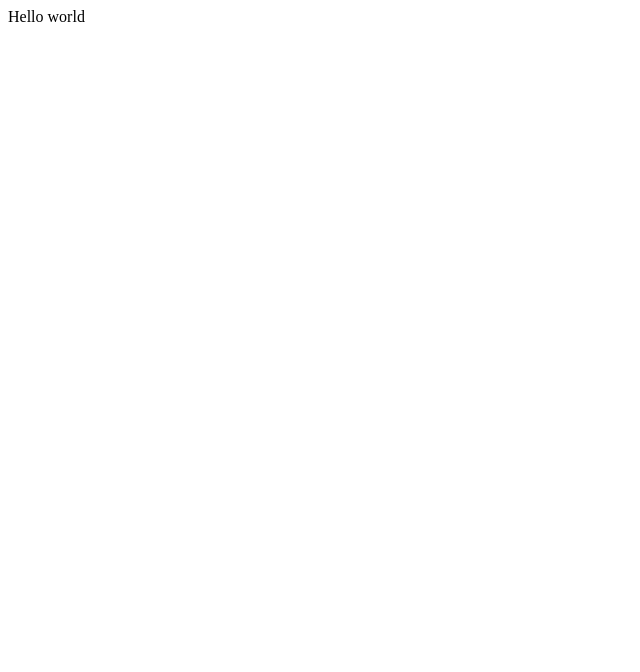
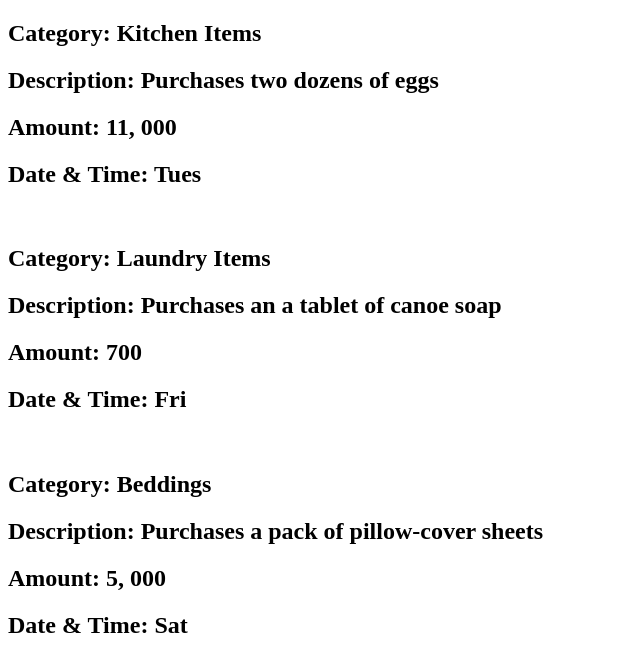
Before and after one commit to Princess-Morris/budget-track, a React (Create React App) app: page / in a window 1280 px wide. Shown: the top 672 px of the page, without its empty margins (0-640 px from the left). Built offline with nearby package versions, Linux system fonts and the light colour scheme.

Commit message:
display for each list

```diff
--- a/src/App.js
+++ /dev/null
@@ -1,6 +0,0 @@
-import { jsx as _jsx } from "react/jsx-runtime";
-import './App.css';
-function App() {
-    return (_jsx("div", { className: "App", children: "Hello world" }));
-}
-export default App;
--- a/src/App.tsx
+++ b/src/App.tsx
@@ -1,9 +1,10 @@
 import './App.css';
+import BudgetLists from './components/BudgetLists';
 
 function App() {
   return (
-    <div className="App">
-    Hello world
+    <div>
+    <BudgetLists />
     </div>
   );
 }
--- /dev/null
+++ b/src/components/BudgetLists.tsx
@@ -0,0 +1,45 @@
+interface listProps{
+    category: "Kitchen Items" | "Laundry Items" | "Beddings";
+    description: string;
+    amount: string;
+    dateTime: string
+}
+
+const list: listProps[] = [
+    {
+        category: "Kitchen Items",
+        description: "Purchases two dozens of eggs",
+        amount: "11, 000",
+        dateTime: "Tues"
+    },
+
+    {
+        category: "Laundry Items",
+        description: "Purchases an a tablet of canoe soap",
+        amount: "700",
+        dateTime: "Fri"
+    },
+    {
+        category: "Beddings",
+        description: "Purchases a pack of pillow-cover sheets",
+        amount: "5, 000",
+        dateTime: "Sat"
+    }
+
+]
+
+export default function BudgetList() {
+    return (
+        <div>
+            {list.map((list) => (
+                <div>
+                <h2>Category: {list.category} </h2>
+                <h2>Description: {list.description} </h2>
+                <h2>Amount: {list.amount} </h2>
+                <h2>Date & Time: {list.dateTime} </h2>
+                <br />
+                </div>
+            ))}
+        </div>
+    )
+}
--- a/src/index.js
+++ /dev/null
@@ -1,6 +0,0 @@
-import { jsx as _jsx } from "react/jsx-runtime";
-import React from 'react';
-import ReactDOM from 'react-dom/client';
-import App from './App';
-const root = ReactDOM.createRoot(document.getElementById('root'));
-root.render(_jsx(React.StrictMode, { children: _jsx(App, {}) }));
```
